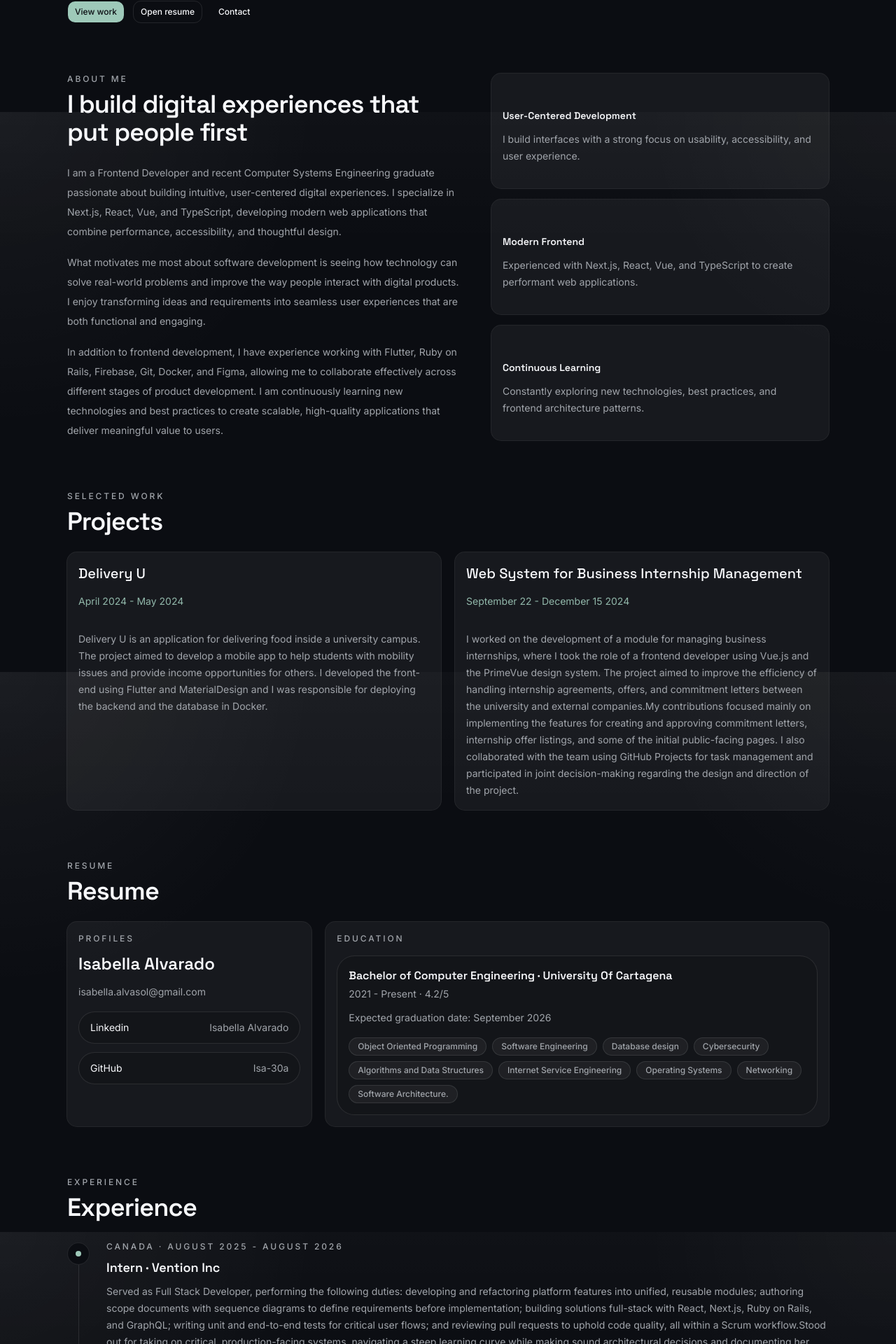
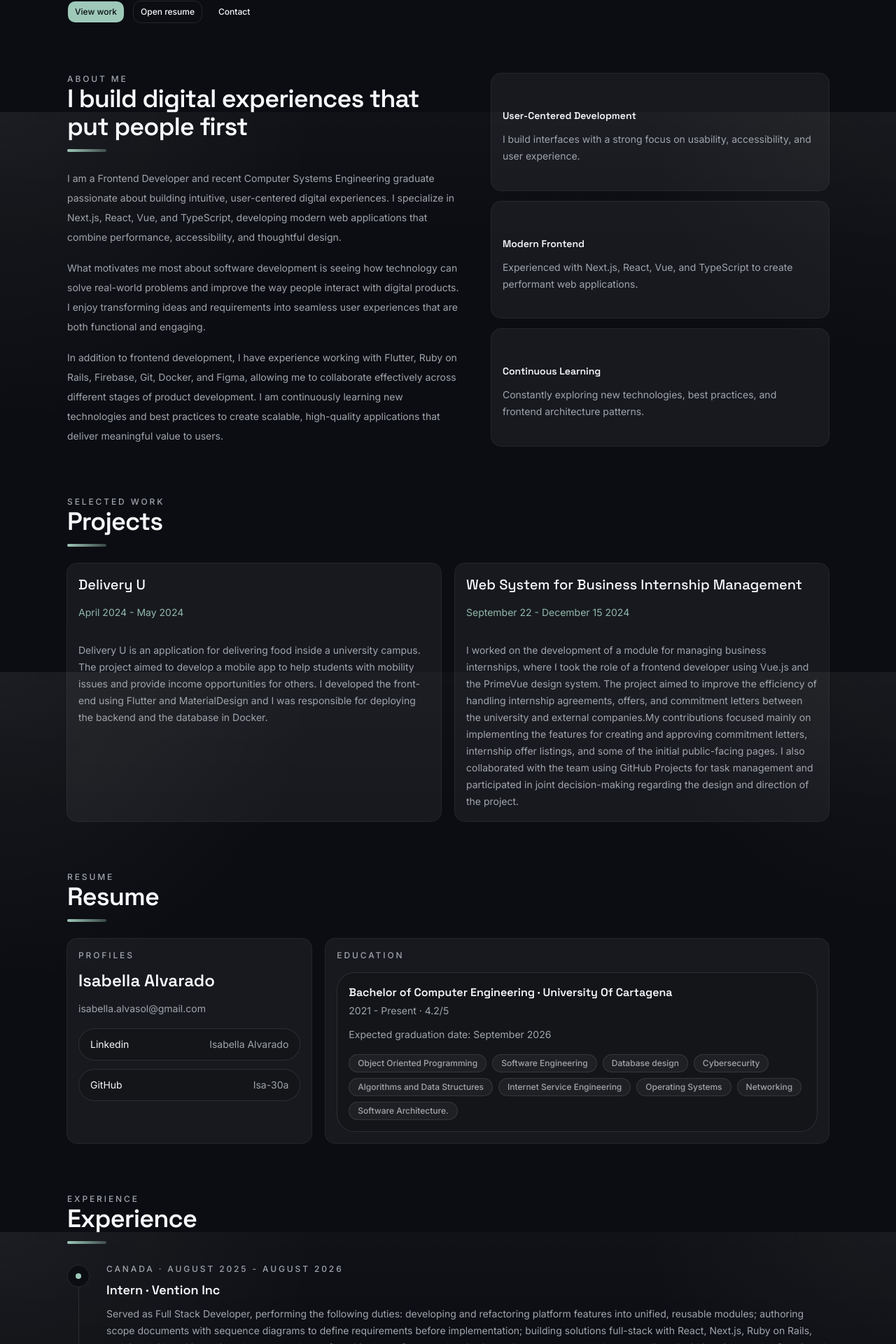
Before and after one commit to Isa-30a/isa-portfolio, a Next.js app: page /en in a window 1280 px wide. Shown: the part 640-2560 px from the top of the page at 70% size. Built offline with nearby package versions, Linux system fonts and the light colour scheme; some icons are missing.

Commit message:
chore: add heading accent

```diff
--- a/app/[lang]/page.tsx
+++ b/app/[lang]/page.tsx
@@ -171,9 +171,10 @@ export default async function Page({
                 <p className="text-xs font-medium tracking-[0.24em] text-muted-foreground uppercase">
                   {content.about.eyebrow}
                 </p>
-                <h2 className="mt-2 font-heading text-3xl font-semibold tracking-tight text-foreground sm:text-4xl">
+                <h2 className="font-heading text-3xl font-semibold tracking-tight text-foreground sm:text-4xl">
                   {content.about.title}
                 </h2>
+                <div className="mt-3 h-1 w-14 rounded-full bg-gradient-to-r from-primary to-primary/30" />
               </div>
               <div className="space-y-4">
                 {content.about.paragraphs.map((paragraph, i) => (
@@ -212,16 +213,17 @@ export default async function Page({
           </section>
         </AnimatedSection>
 
-        <AnimatedSection delay={100}>
+        <AnimatedSection delay={200}>
           <section id="projects" className="space-y-6">
             <div className="flex flex-col gap-3 sm:flex-row sm:items-end sm:justify-between">
               <div>
                 <p className="text-xs font-medium tracking-[0.24em] text-muted-foreground uppercase">
                   {content.projects.eyebrow}
                 </p>
-                <h2 className="mt-2 font-heading text-3xl font-semibold tracking-tight text-foreground sm:text-4xl">
+                <h2 className="font-heading text-3xl font-semibold tracking-tight text-foreground sm:text-4xl">
                   {content.projects.title}
                 </h2>
+                <div className="mt-3 h-1 w-14 rounded-full bg-gradient-to-r from-primary to-primary/30" />
               </div>
               {content.projects.description ? (
                 <p className="max-w-xl text-sm leading-6 text-muted-foreground">
@@ -271,16 +273,17 @@ export default async function Page({
           </section>
         </AnimatedSection>
 
-        <AnimatedSection delay={200}>
+        <AnimatedSection delay={300}>
           <section id="resume" className="space-y-6">
             <div className="flex flex-col gap-3 sm:flex-row sm:items-end sm:justify-between">
               <div>
                 <p className="text-xs font-medium tracking-[0.24em] text-muted-foreground uppercase">
                   {content.resume.eyebrow}
                 </p>
-                <h2 className="mt-2 font-heading text-3xl font-semibold tracking-tight text-foreground sm:text-4xl">
+                <h2 className="font-heading text-3xl font-semibold tracking-tight text-foreground sm:text-4xl">
                   {content.resume.title}
                 </h2>
+                <div className="mt-3 h-1 w-14 rounded-full bg-gradient-to-r from-primary to-primary/30" />
               </div>
               {content.resume.description ? (
                 <p className="max-w-xl text-sm leading-6 text-muted-foreground">
@@ -363,16 +366,17 @@ export default async function Page({
           </section>
         </AnimatedSection>
 
-        <AnimatedSection delay={300}>
+        <AnimatedSection delay={400}>
           <section id="experience" className="space-y-6">
             <div className="flex flex-col gap-3 sm:flex-row sm:items-end sm:justify-between">
               <div>
                 <p className="text-xs font-medium tracking-[0.24em] text-muted-foreground uppercase">
                   {content.experience.eyebrow}
                 </p>
-                <h2 className="mt-2 font-heading text-3xl font-semibold tracking-tight text-foreground sm:text-4xl">
+                <h2 className="font-heading text-3xl font-semibold tracking-tight text-foreground sm:text-4xl">
                   {content.experience.title}
                 </h2>
+                <div className="mt-3 h-1 w-14 rounded-full bg-gradient-to-r from-primary to-primary/30" />
               </div>
               {content.experience.description ? (
                 <p className="max-w-xl text-sm leading-6 text-muted-foreground">
@@ -408,7 +412,7 @@ export default async function Page({
           </section>
         </AnimatedSection>
 
-        <AnimatedSection delay={400}>
+        <AnimatedSection delay={500}>
           <section id="contact">
             <Card className="border-white/10 bg-white/5">
               <CardContent className="grid gap-6 lg:grid-cols-[1.2fr_0.8fr] lg:items-center">
@@ -419,6 +423,7 @@ export default async function Page({
                   <CardTitle className="font-heading text-3xl font-semibold tracking-tight text-foreground sm:text-4xl">
                     {content.contact.title}
                   </CardTitle>
+                  <div className="mt-3 h-1 w-14 rounded-full bg-gradient-to-r from-primary to-primary/30" />
                   {content.contact.description ? (
                     <CardDescription className="max-w-2xl text-sm leading-6">
                       {content.contact.description}
```
